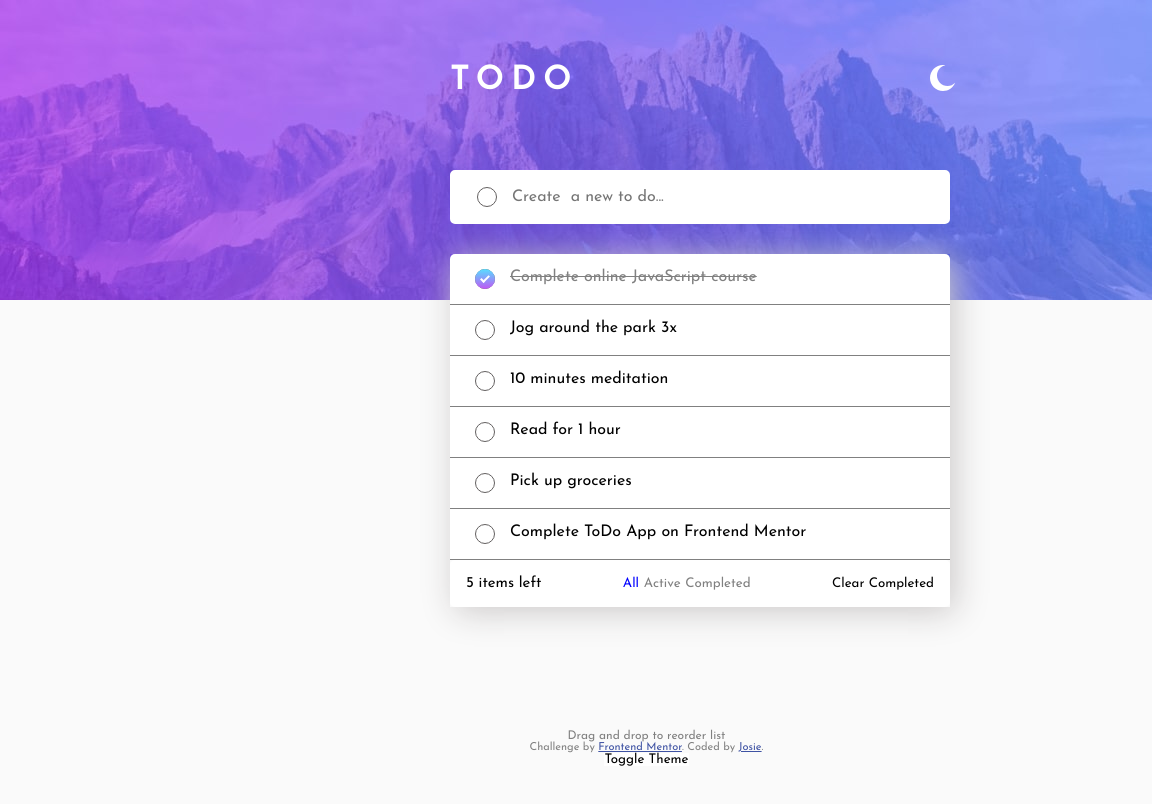
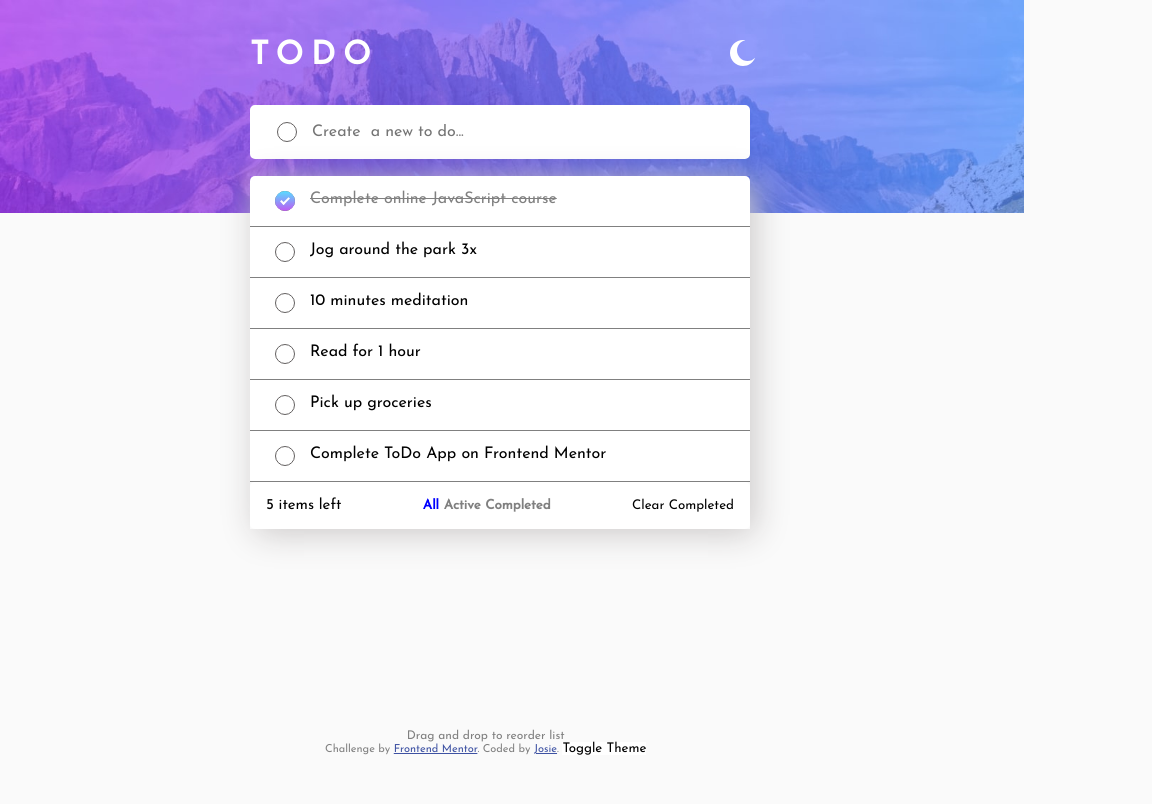
Before and after one commit to JosieEsi/Todo-App, a plain HTML site: page index.html in a window 768 px wide. Shown: the top 804 px of the page, 1152 px wide, since content can reach past the window. Drawn offline with Linux system fonts and the light colour scheme.

Commit message:
updated the media screen for tablet

```diff
--- a/script.js
+++ b/script.js
@@ -58,22 +58,13 @@ displayTodo();
 function updateButtonColor() {
   const element = document.body;
   const isDarkMode = element.classList.contains('dark-mode');
-  const showAll = document.querySelector('.all');
   const showActive = document.querySelector('.active');
   const showCompleted = document.querySelector('.completed');
   // Set colors based on the active filter and dark mode status.
-  // showAll.style.color = activeFilter === 'all' ? (isDarkMode ? 'white' : 'black') : 'gray';
   showActive.style.color = activeFilter === 'active' ? (isDarkMode ? 'white' : 'black') : 'gray';
   showCompleted.style.color = activeFilter === 'completed' ? (isDarkMode ? 'white' : 'black') : 'gray';
 }
 
-// function deleteTodo(index){
-
-//   todos.splice(index,1)
-
-// //   console.log(index)
-//   displayTodo()
-// }
 
 function displayTodo(){
 
@@ -130,14 +121,6 @@ document.querySelector('.todo-list').innerHTML = theTodoList;
     })
   })
 
-  // const deleteTodoButtons = document.querySelectorAll('.delete-todo');
-  // deleteTodoButtons.forEach(function(deleteButton){
-  //   deleteButton.addEventListener('click', function(e){
-  //     deleteTodo(e.target.dataset?.id)
-  //   })
-  // })
-
-
   activeFilterButtons();
   updateButtonColor();
   activateCheckbox();
@@ -152,7 +135,6 @@ function activateCheckbox() {
       const toDo = todos[index];
       toDo.completed = checkbox.checked;
 
-      // Instead of always showing all todos, determine which to show based on activeFilter
       if (activeFilter === 'all') {
         displayTodo();
       } else if (activeFilter === 'active') {
@@ -163,79 +145,12 @@ function activateCheckbox() {
         displayFilteredTodo(completedTodos);
       }
 
-      // Keep the filter buttons in sync with current filter state
       updateButtonColor();
     });
   });
 }
 
-
-/*
-function activateCheckbox (){
-  const checkboxes = document.querySelectorAll('.todo-check');
-  checkboxes.forEach((checkbox) => {
-    checkbox.addEventListener('change', (event) => {
-      const index = event.target.getAttribute('data-index');
-      const toDo = todos[index]
-      toDo.completed = checkbox.checked;
-      displayTodo();
-    });
-  });
-}
-*/
-
-/*
-function activateCheckbox() {
-  const checkboxes = document.querySelectorAll('.todo-check');
-  checkboxes.forEach((checkbox) => {
-    checkbox.addEventListener('change', (event) => {
-      const index = event.target.getAttribute('data-index');
-      todos[index].completed = checkbox.checked;
-      if (document.querySelector('.active').classList.contains('selected')) {
-        displayFilteredTodo(todos.filter(todo => !todo.completed));
-      } else if (document.querySelector('.completed').classList.contains('selected')) {
-        displayFilteredTodo(todos.filter(todo => todo.completed));
-      } else {
-        displayTodo();
-      }
-    });
-  });
-}*/
-
-/*
 function activeFilterButtons() {
-  const all = document.querySelector('.all');
-  const active = document.querySelector('.active');
-  const completed = document.querySelector('.completed');
-  all.addEventListener('click', () => {
-    clearSelectedButton();
-    all.classList.add('selected');
-    displayTodo();
-  });
-  active.addEventListener('click', () => {
-    clearSelectedButton();
-    active.classList.add('selected');
-    displayFilteredTodo(todos.filter(todo => !todo.completed));
-  });
-  completed.addEventListener('click', () => {
-    clearSelectedButton();
-    completed.classList.add('selected');
-    displayFilteredTodo(todos.filter(todo => todo.completed));
-  });
-
-  function clearSelectedButton() {
-    document.querySelector('.selected')?.classList.remove('selected');
-  }
-  const clearCompleted = document.querySelector('.clear-completed');
-  clearCompleted.addEventListener('click', () => {
-    todos = todos.filter(todo => !todo.completed);
-    displayTodo();
-  });
-}
-*/
-
-function activeFilterButtons() {
-
   const showAll = document.querySelector('.all');
   const showActive = document.querySelector('.active');
   const showCompleted = document.querySelector('.completed');
@@ -258,48 +173,16 @@ function activeFilterButtons() {
   });
   const clearCompleted = document.querySelector('.clear-completed');
   clearCompleted.addEventListener('click', () => {
-    activeFilter = 'all'; // Reset to "All" when "Clear Completed" is clicked.
-    updateButtonColor(); // Update the button colors.
+    activeFilter = 'all';
+    updateButtonColor();
     todos = todos.filter(todo => !todo.completed);
     displayTodo();
   });
 
-
-  // Set the initial colors correctly.
   updateButtonColor();
 }
-// Call activeFilterButtons to set up the event listeners on the buttons.
+
 activeFilterButtons();
-
-/*
-function activeFilterButtons (){
-
-  const showAll = document.querySelector('.all')
-  showAll.addEventListener('click', () => {
-        displayTodo();
-  })
-
-
-  const showActive = document.querySelector('.active')
-  showActive.addEventListener('click', () => {
-  const activeTodos = todos.filter(todo => !todo.completed)
-    displayFilteredTodo(activeTodos);
- })
-
-  const showCompleted = document.querySelector('.completed')
-  showCompleted.addEventListener('click', () => {
-  const completedTodos = todos.filter(todo => todo.completed)
-  displayFilteredTodo(completedTodos);
-  })
-
-  const clearCompleted = document.querySelector('.clear-completed')
-  clearCompleted.addEventListener('click', () => {
-  todos = todos.filter(todo => !todo.completed);
-  displayTodo();
-  })
-
-}
-*/
 
 
 function displayFilteredTodo (filteredTodos) {
@@ -320,24 +203,6 @@ function displayFilteredTodo (filteredTodos) {
     theTodoList += disp;
   });
 
-/*
-  filteredTodos.forEach(function (toDo, index) {
-    const name = toDo.name;
-    const completed = toDo.completed;
-    const completedClass = completed ? 'completed-task' : '';
-    const disp =`
-    <div class="new-todo" draggable="true">
-    <input class="todo-check" type="checkbox" data-index="${index}" ${completed  ? 'checked' : ''}>
-    <label for="checkbox" data-index="${index}" ${completed  ? 'checked' : ''}></label>
-    <div class="${completedClass} list">${name}</div>
-    <div class="delete-button">
-    <button class="delete-todo">&times</button></div>
-    </div>
-    `;
-
-    theTodoList += disp;
-  });
-*/
 
   const activeCount = filteredTodos.filter(todo => !todo.completed).length;
 
@@ -354,7 +219,7 @@ function displayFilteredTodo (filteredTodos) {
   `;
 
 
-theTodoList += filterCountSection;
+  theTodoList += filterCountSection;
 
   document.querySelector('.todo-list').innerHTML = theTodoList;
 
@@ -365,18 +230,14 @@ theTodoList += filterCountSection;
     if (activeFilter === 'all') {
       deleteTodoAtIndex(index);
     } else {
-      // Find index in the main todos array corresponding to the display index
       const trueIndex = todos.findIndex((todo, todoIndex) => {
         if (activeFilter === 'active') return !todo.completed && (filteredTodos[index].name === todo.name);
         if (activeFilter === 'completed') return todo.completed && (filteredTodos[index].name === todo.name);
       });
       deleteTodoAtIndex(trueIndex);
-    }
+        }
+    });
   });
-});
-
-
-
 
 
   activeFilterButtons();
@@ -399,7 +260,7 @@ function maintainActiveFilter() {
   } else {
     displayTodo();
   }
-  updateButtonColor(); // Update button colors after filtering
+  updateButtonColor();
 }
 
 function addToDo (){
@@ -465,5 +326,5 @@ ntodos.forEach(ntodo => {
   ntodo.addEventListener('dragleave', handleDragLeave);
   ntodo.addEventListener('drop', handleDrop);
   ntodo.addEventListener('dragend', handleDragEnd);
-});
+  });
 }
--- a/styles.css
+++ b/styles.css
@@ -29,7 +29,7 @@ body {
   color: hsl(228, 45%, 44%);
  }
 
-@media screen and (max-width:390px){
+@media screen and (max-width:425px){
   .topbackground{
     content:url('bg-mobile-light.jpg');
     background-color: transparent;
@@ -356,7 +356,7 @@ button{
 
 }
 /* MEDIA SCREEN FOR TABLET */
-@media screen and (max-width:1024px) and (min-width:391px){
+@media screen and (max-width:1024px) and (min-width:426px){
   .dark-mode{
     background-color: black;
     color: white;
@@ -470,26 +470,28 @@ button{
   .heading{
     color:white;
     letter-spacing: 8px;
-    left: 450px;
-    top: 65px;
+    left: 250px;
+    top: 40px;
     position:absolute;
 
   }
 
   .moon{
-    left: 930px;
-    top: 65px;
+    left: 730px;
+    top: 40px;
     position:absolute;
   }
 
   .sun{
-    left: 930px;
-    top: 65px;
+    left: 730px;
+    top: 40px;
     position:absolute;
     background: none;
   }
 
   .topbackground{
+    width: 1024px;
+    /* height: 300px; */
     background-color: transparent;
     position: relative;
   }
@@ -509,8 +511,8 @@ button{
 
   .todo-form{
     position: absolute;
-    top: 120px;
-    left: 450px;
+    top: 60px;
+    left: 250px;
 
   }
 
@@ -523,8 +525,8 @@ button{
     display: flex;
     flex-direction: row;
     padding: 5px;
-    margin-top: 50px;
-    margin-bottom: 30px;
+    margin-top: 45px;
+    margin-bottom: 17px;
     }
 
   .todo-tab{
@@ -537,7 +539,7 @@ button{
 
   .todo-list{
     width: 500px;
-    margin-top: 15px;
+    margin-top: 5px;
     display: flex;
     flex-direction: column;
     box-shadow:    0.3em 0.3em 2em rgb(204, 201, 201);;
@@ -612,7 +614,7 @@ button{
     clear: both;
     position: absolute;
     top: 650px;
-    left: 525px;
+    left: 325px;
     padding-bottom: 30px;
   }
 
@@ -639,6 +641,7 @@ button{
 
   .endtext-buttons button{
     color: #636060;
+    font-weight: bold;
   }
 
   .endtext-buttons button:hover{
```
